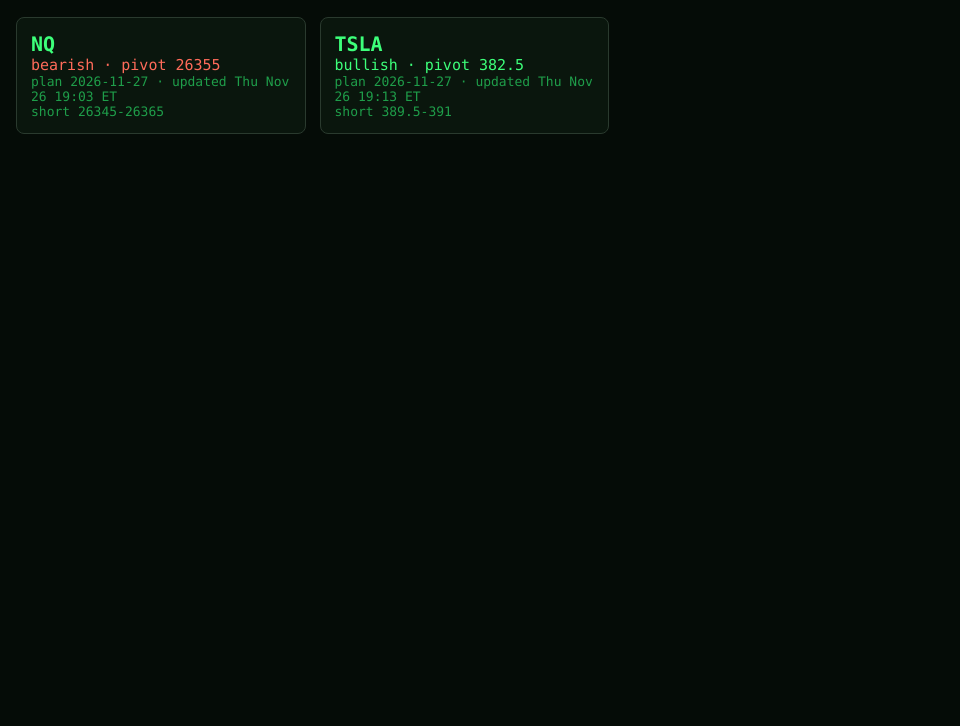
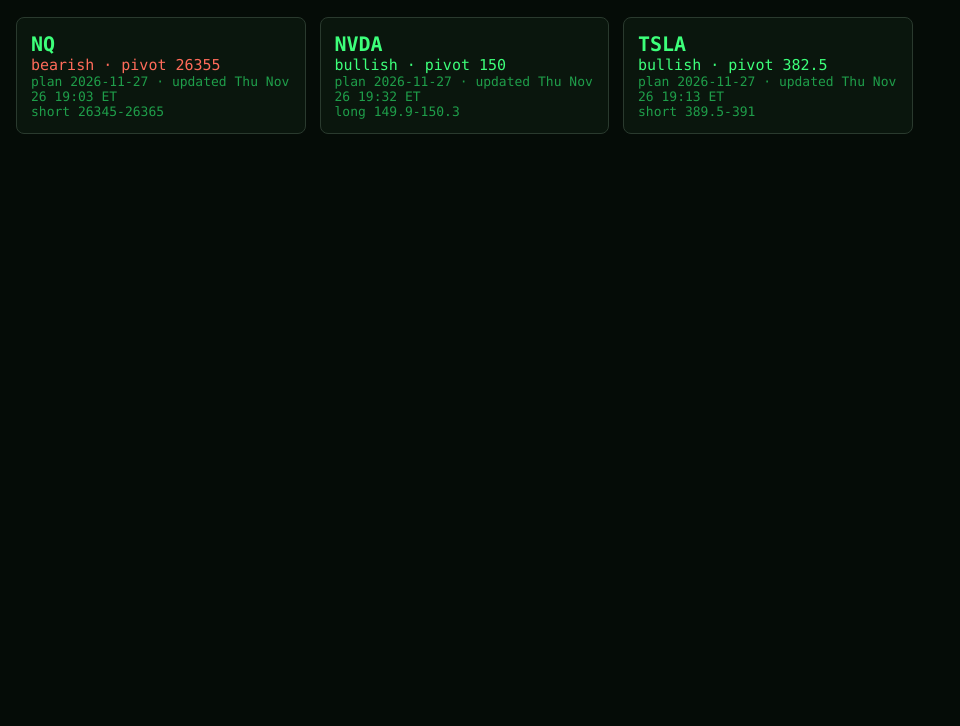
Before and after one commit to Lardvaark/vats-multi-playbook, a plain HTML site: page index.html in a window 1280 px wide. Shown: the part 74-800 px from the top of the page, without its empty margins (0-960 px from the left). Drawn offline with Linux system fonts and the light colour scheme.

Commit message:
landing page

```diff
--- a/index.html
+++ b/index.html
@@ -10,7 +10,10 @@ li{margin:6px 0}</style></head><body><h1>VATS Multi playbooks</h1>
 <div class="grid"><a class="card" href="NQ/"><b>NQ</b>
 <div class="bear">bearish · pivot 26355</div>
 <div class="dim">plan 2026-11-27 · updated Thu Nov 26 19:03 ET</div>
-<div class="dim">short 26345-26365</div></a><a class="card" href="TSLA/"><b>TSLA</b>
+<div class="dim">short 26345-26365</div></a><a class="card" href="NVDA/"><b>NVDA</b>
+<div class="bull">bullish · pivot 150</div>
+<div class="dim">plan 2026-11-27 · updated Thu Nov 26 19:32 ET</div>
+<div class="dim">long 149.9-150.3</div></a><a class="card" href="TSLA/"><b>TSLA</b>
 <div class="bull">bullish · pivot 382.5</div>
 <div class="dim">plan 2026-11-27 · updated Thu Nov 26 19:13 ET</div>
 <div class="dim">short 389.5-391</div></a></div></body></html>
```
